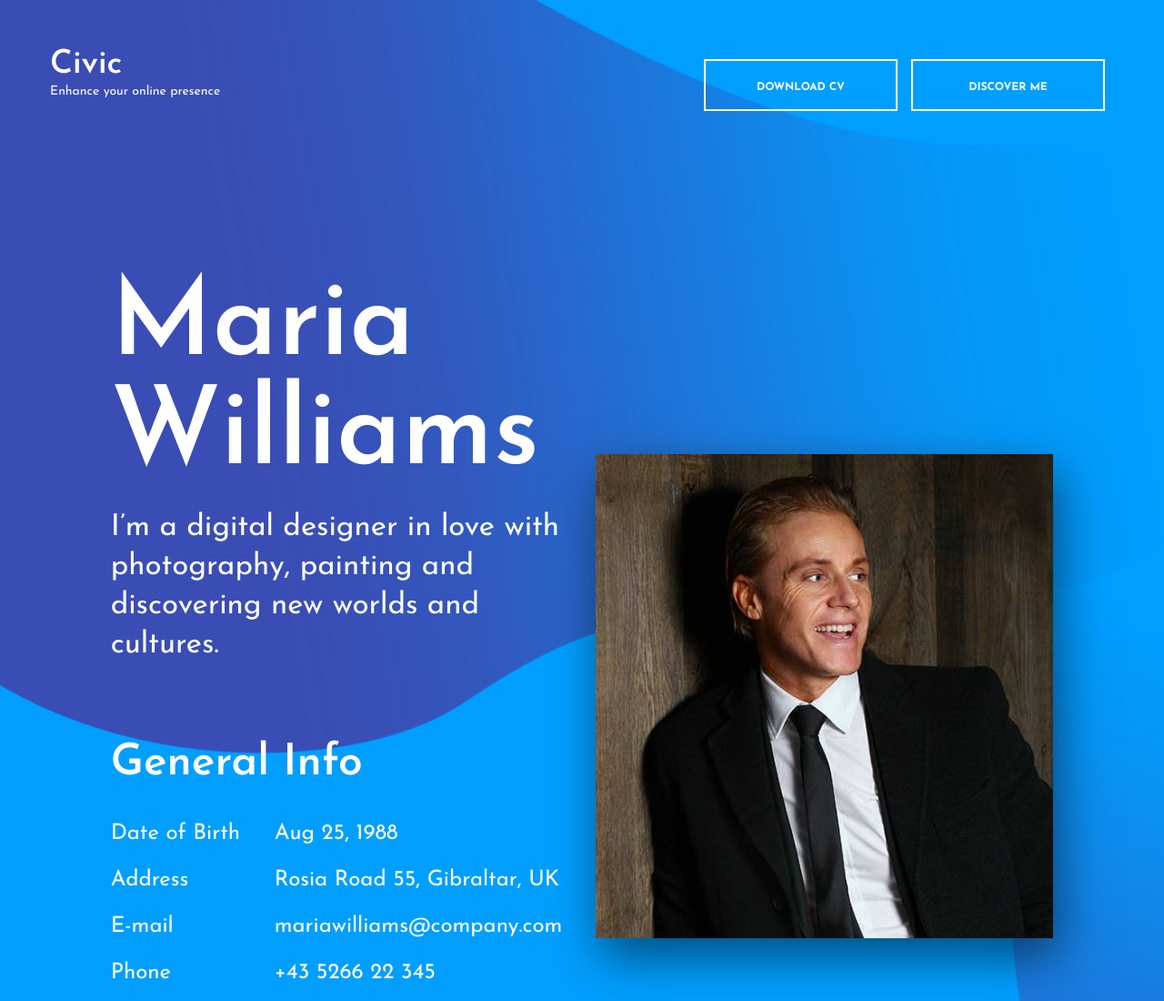
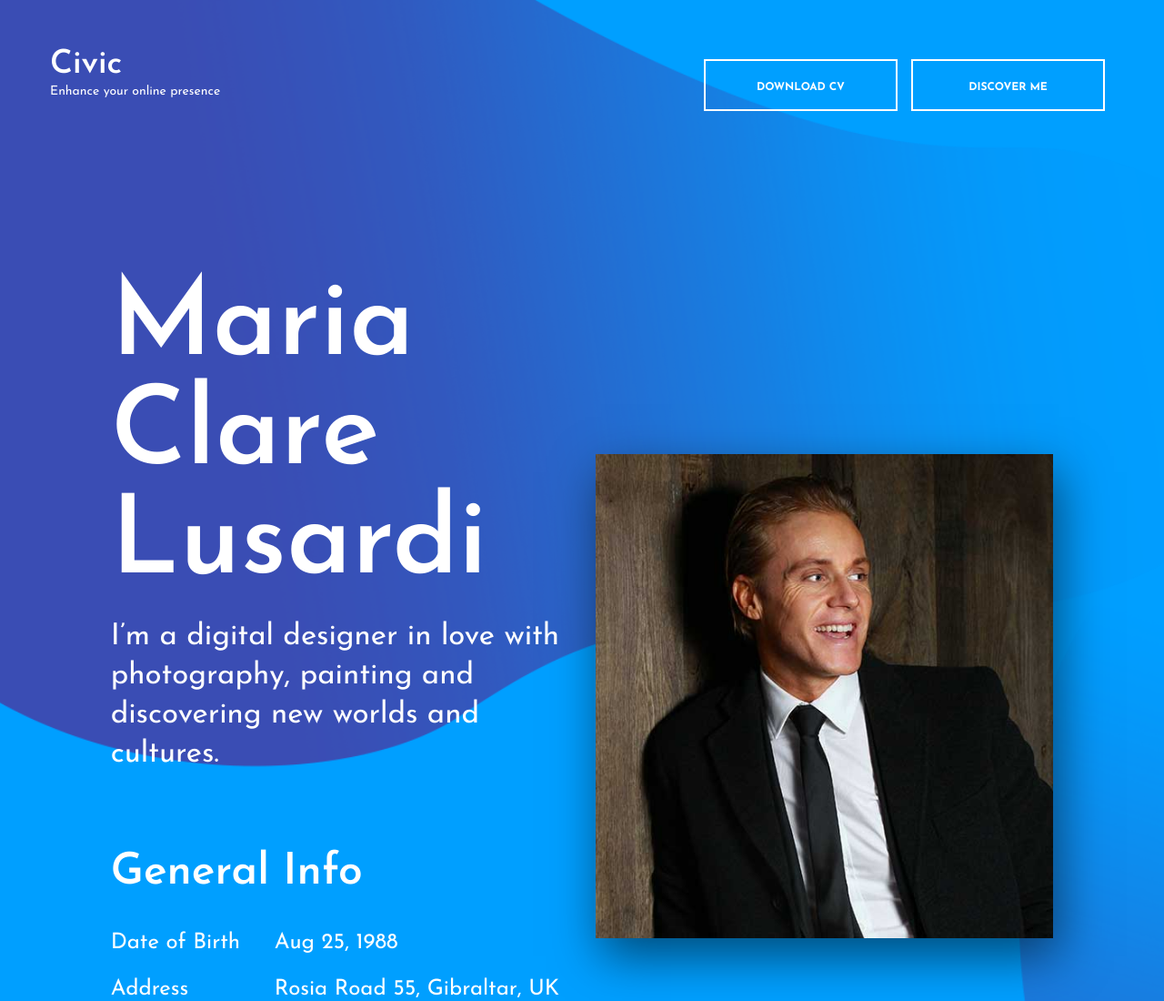
Before and after one commit to MCLusardi/MCLusardi.github.io, a plain HTML site: page home2.html in a window 1280 px wide. Shown: the top 1100 px of the page at 91% size. Drawn offline with Linux system fonts and the light colour scheme.

Commit message:
Changed to my name

```diff
--- a/home2.html
+++ b/home2.html
@@ -61,7 +61,7 @@
 						<div class="row">
 							<div class="col-lg-6">
 								<div class="hero-text">
-									<h2>Maria Williams</h2>
+									<h2>Maria Clare Lusardi</h2>
 									<p>I’m a digital designer in love with photography, painting and discovering new worlds and cultures.</p>
 								</div>
 								<div class="hero-info">
```
